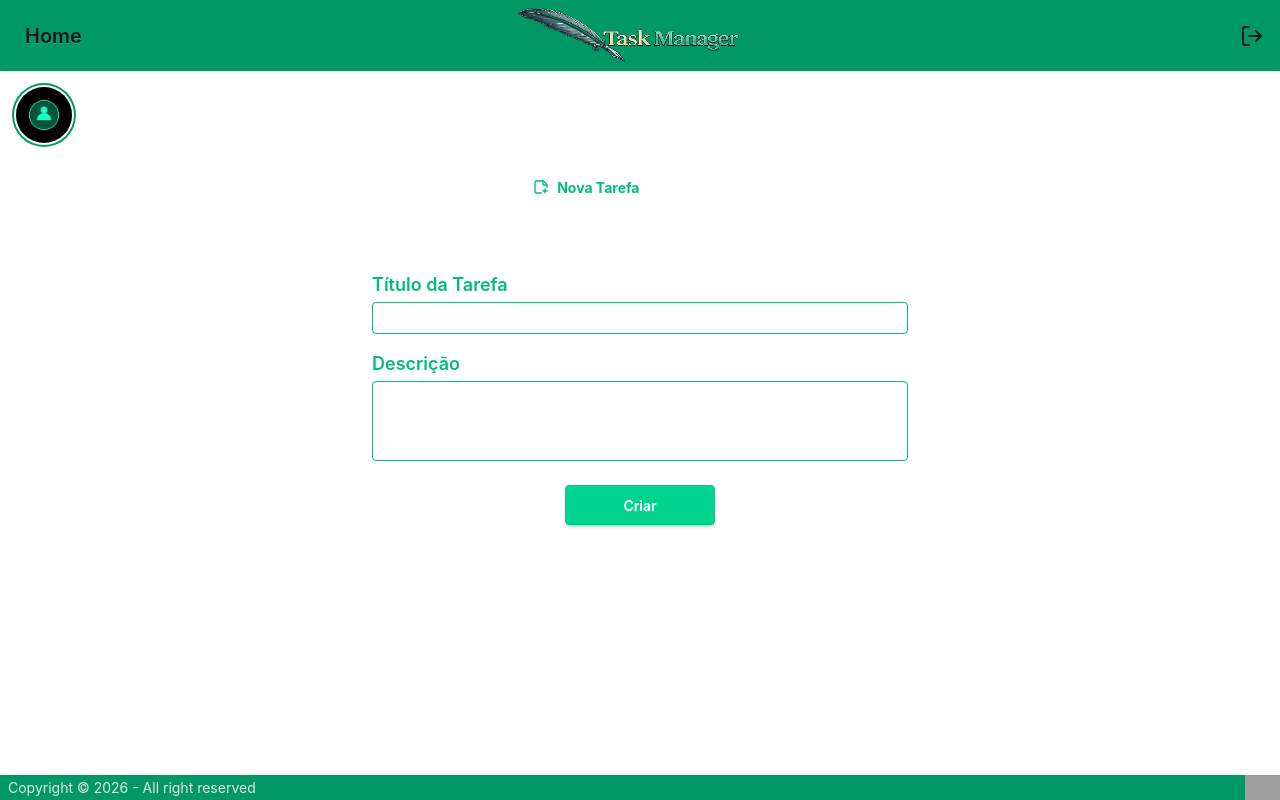
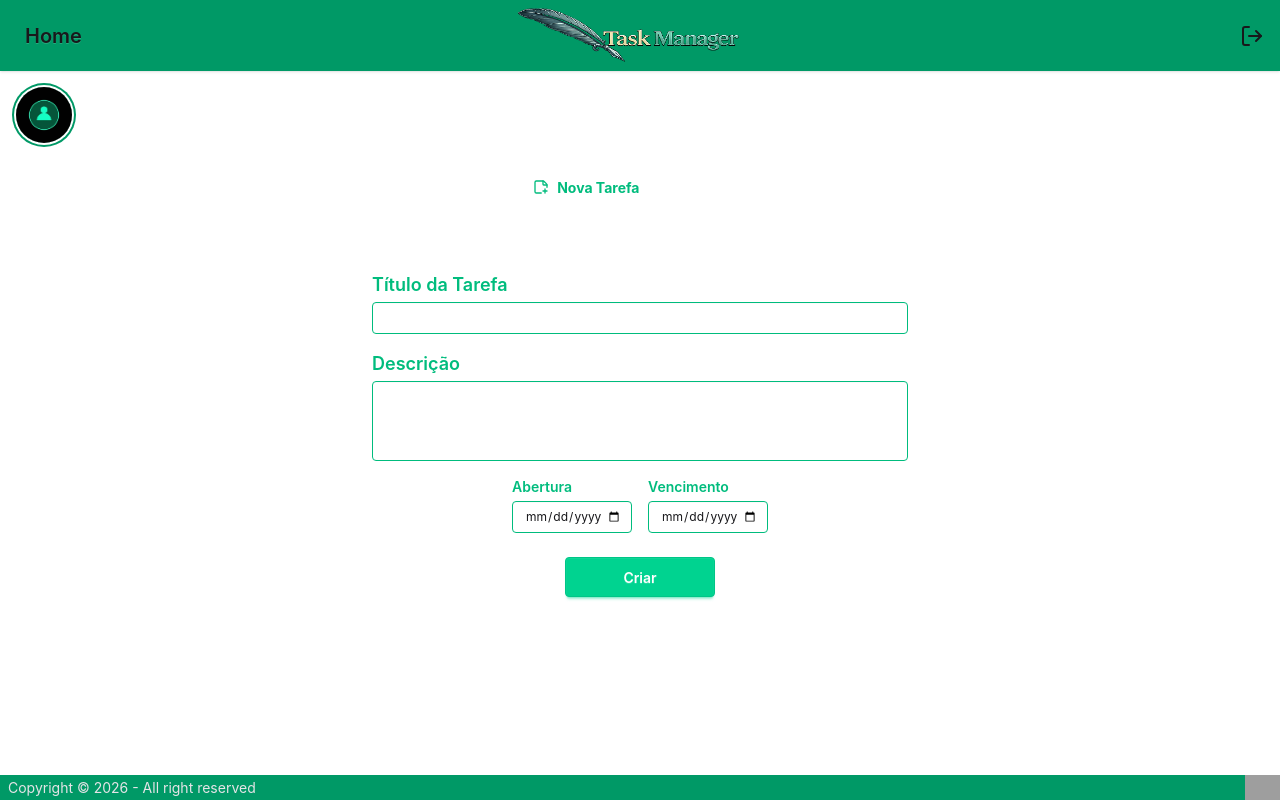
Before and after one commit to HenriqueCoruqieri/task_manager, a React (Vite) app: page /1/home in a window 1280 px wide. Built offline with nearby package versions, Linux system fonts and the light colour scheme; grey boxes are pictures that could not be loaded.

Commit message:
feat: add DateField component

```diff
--- /dev/null
+++ b/src/components/date-field.jsx
@@ -0,0 +1,17 @@
+const DateField = ({ label, register, error }) => {
+    return (
+      <div className="space-y-1">
+        <h3 className="card-title card-actions text-emerald-500 text-sm">
+          {label}
+        </h3>
+        <input
+          {...register}
+          type="date"
+          className="input input-sm w-full border border-emerald-500"
+        />
+        {error && <p className="text-error text-sm">{error.message}</p>}
+      </div>
+    )
+  }
+
+  export default DateField
--- a/src/components/task-book/new-task.jsx
+++ b/src/components/task-book/new-task.jsx
@@ -1,8 +1,10 @@
 import { z } from "zod"
 import { zodResolver } from "@hookform/resolvers/zod"
 import { useForm } from "react-hook-form"
+import { useToast } from "../../hooks/use-toast"
 import ToastMessage from "../toast-message"
-import { useToast } from "../../hooks/use-toast"
+import DateField from "../date-field"
+
 
 const schema = z.object({
   title: z.string().min(1, "Título é obrigatório"),
@@ -80,6 +82,11 @@ const NewTask = () => {
             )}
           </div>
 
+          <div className="flex space-x-4 items-center justify-center">
+            <DateField label="Abertura" register={register("opening_date")} error={errors.opening_date} />
+            <DateField label="Vencimento" register={register("expiration_date")} error={errors.expiration_date} />
+          </div>
+
           <div className="justify-center card-actions mt-6">
             <button
               type="submit"
```
